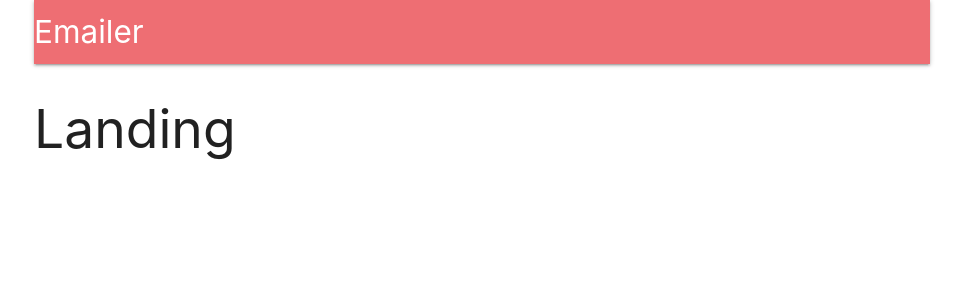
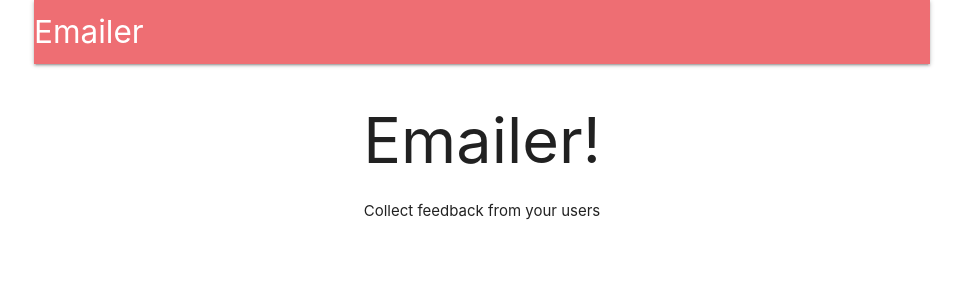
Before and after one commit to ldco2016/server, a React (Create React App) app in the folder client/: page / in a window 1280 px wide. Shown: the top 300 px of the page, without its empty margins (158-1121 px from the left). Built offline with nearby package versions, Linux system fonts and the light colour scheme; no server answers.

Commit message:
Implemented Landing component

```diff
--- a/client/src/components/App.js
+++ b/client/src/components/App.js
@@ -4,9 +4,9 @@ import { connect } from 'react-redux';
 import * as actions from '../actions';
 
 import Header from './Header';
+import Landing from './Landing';
 const Dashboard = () => <h2>Dashboard</h2>;
 const SurveyNew = () => <h2>SurveyNew</h2>;
-const Landing = () => <h2>Landing</h2>;
 
 class App extends Component {
   componentDidMount() {
--- a/client/src/components/Header.js
+++ b/client/src/components/Header.js
@@ -15,7 +15,7 @@ class Header extends Component {
       default:
         return (
           <li>
-            <a>Logout</a>
+            <a href="/api/logout">Logout</a>
           </li>
         );
     }
--- /dev/null
+++ b/client/src/components/Landing.js
@@ -0,0 +1,12 @@
+import React from 'react';
+
+const Landing = () => {
+  return (
+    <div style={{ textAlign: 'center' }}>
+      <h1>Emailer!</h1>
+      Collect feedback from your users
+    </div>
+  );
+};
+
+export default Landing;
```
Also changed, not shown: 1 other file (tests, documents, lock files or other folders).
